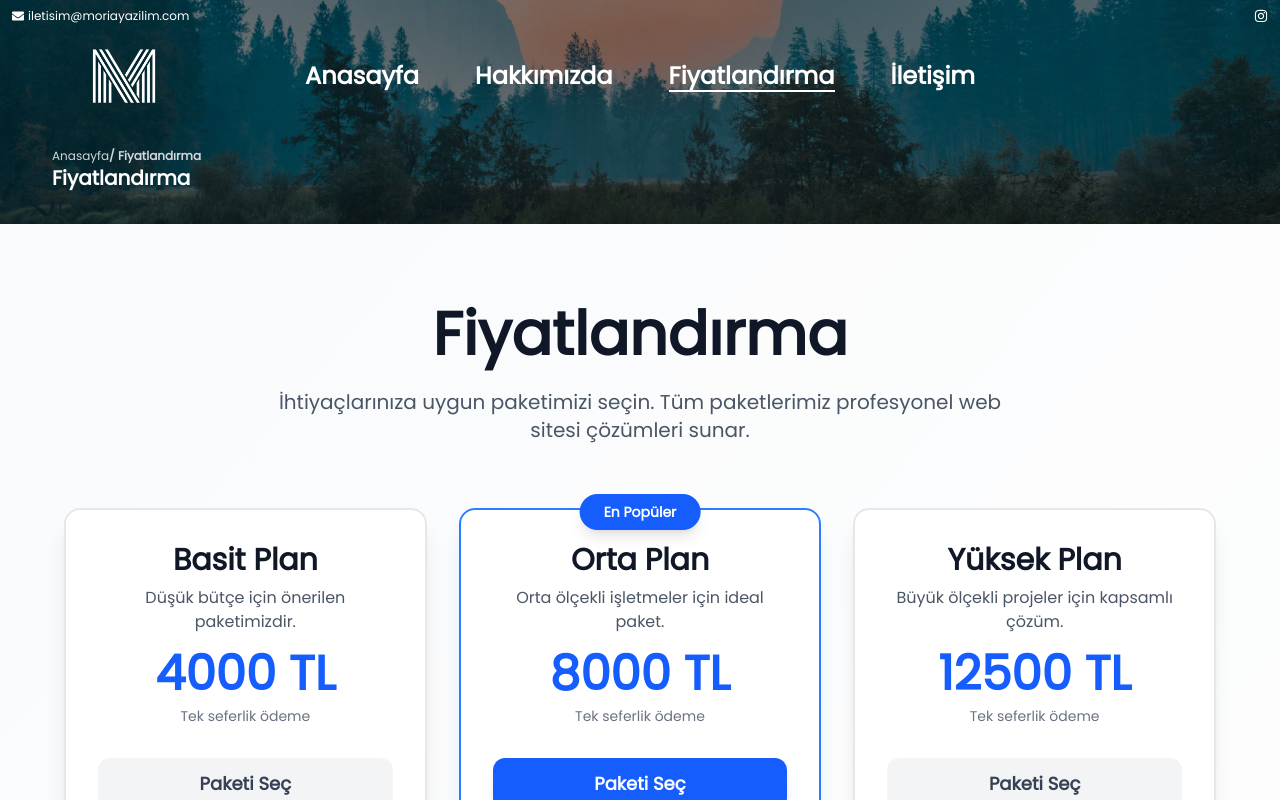
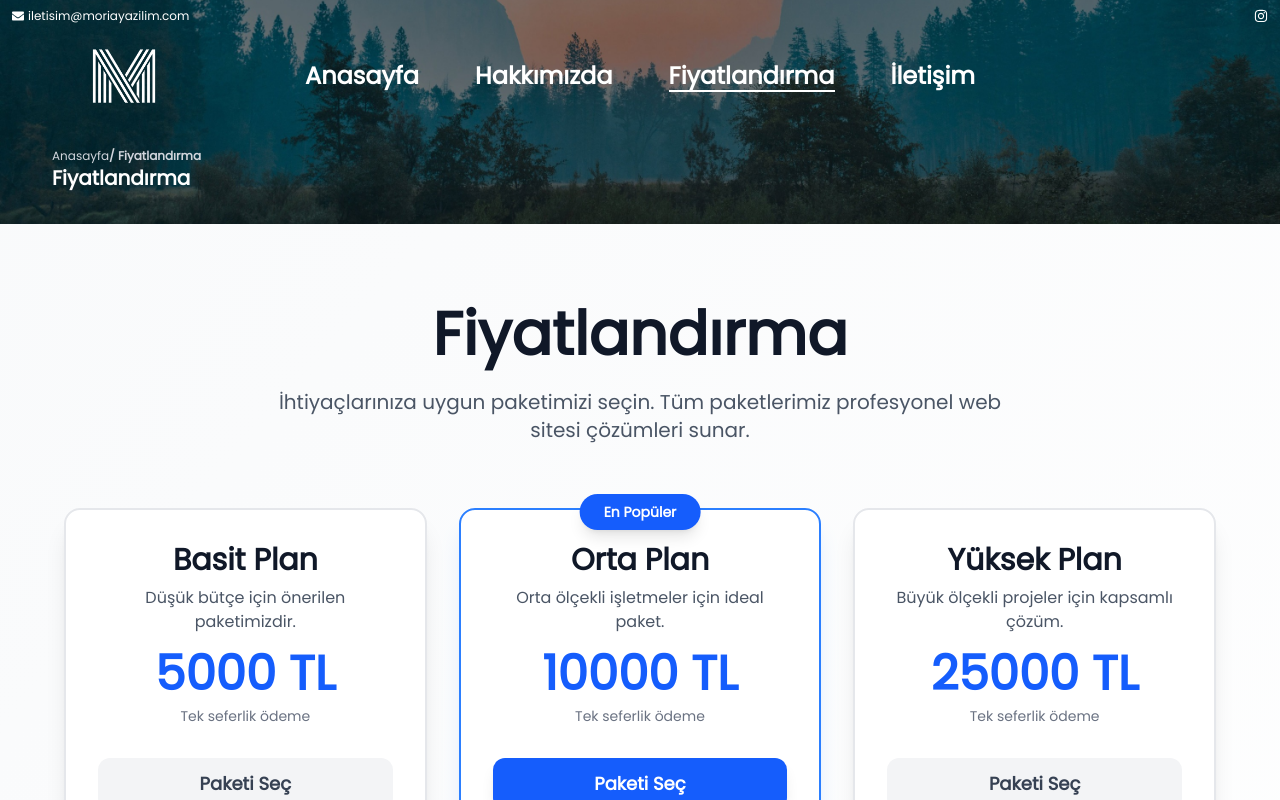
Before and after one commit to vlkngum/moriayazilim, a Next.js app: page /pricing in a window 1280 px wide. Shown: the top 800 px of the page. Built offline with nearby package versions, Linux system fonts and the light colour scheme.

Commit message:
Update PricingCards.tsx

```diff
--- a/src/app/components/pricing/PricingCards.tsx
+++ b/src/app/components/pricing/PricingCards.tsx
@@ -20,7 +20,7 @@ export default function PricingCards() {
   const plans: Plan[] = [
     {
       name: "Basit Plan",
-      price: "4000 TL",
+      price: "5000 TL",
       description: "Düşük bütçe için önerilen paketimizdir.",
       recommended: false,
       features: [
@@ -39,7 +39,7 @@ export default function PricingCards() {
     },
     {
       name: "Orta Plan",
-      price: "8000 TL",
+      price: "10000 TL",
       description: "Orta ölçekli işletmeler için ideal paket.",
       recommended: true,
       features: [
@@ -58,7 +58,7 @@ export default function PricingCards() {
     },
     {
       name: "Yüksek Plan",
-      price: "12500 TL",
+      price: "25000 TL",
       description: "Büyük ölçekli projeler için kapsamlı çözüm.",
       recommended: false,
       features: [
```
